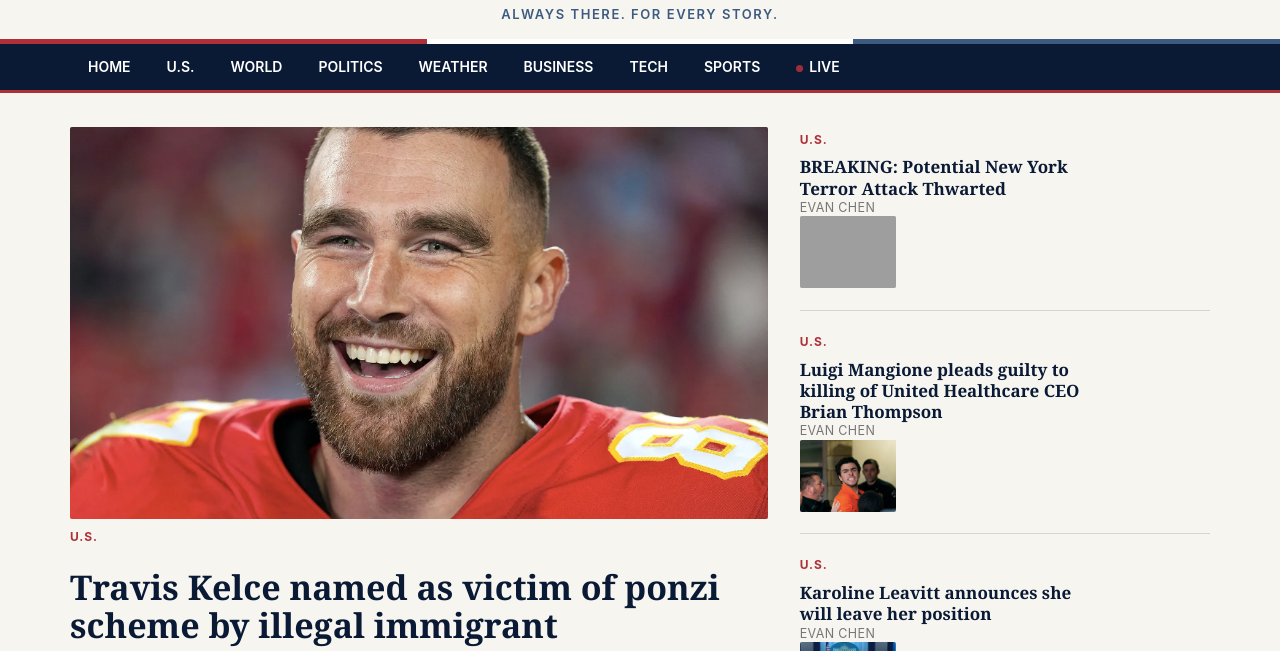
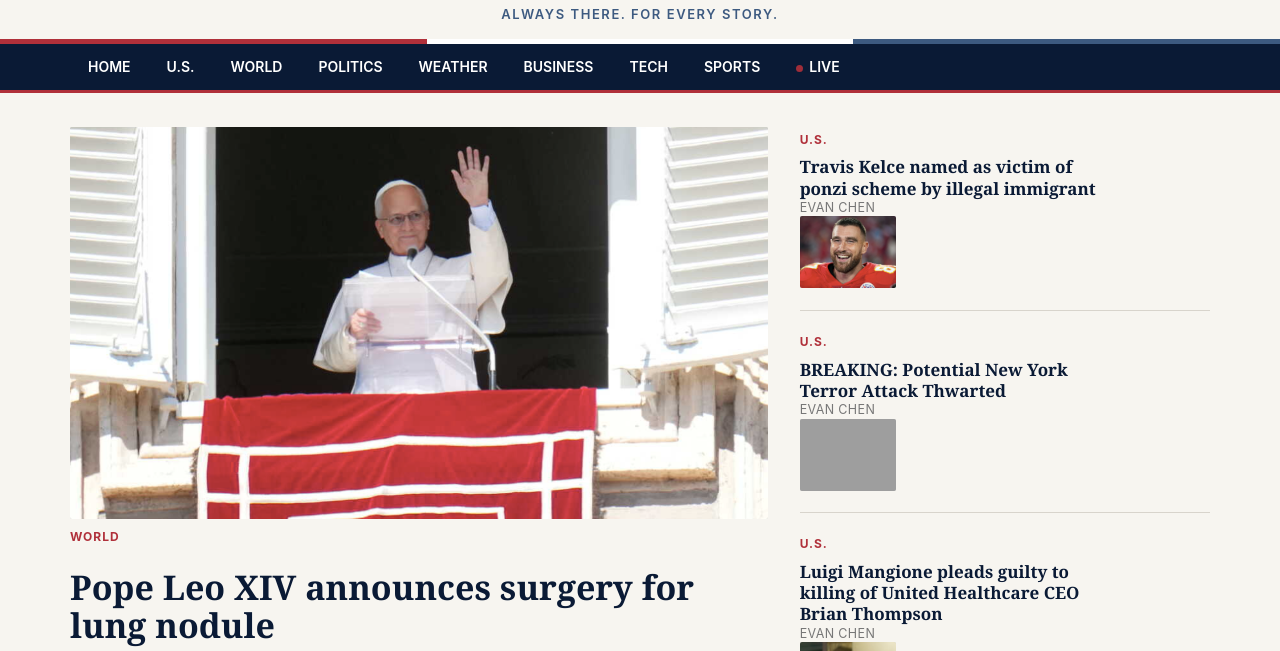
Before and after one commit to evantc2010-a11y/evantc2010-ally-Articles-of-America, an Eleventy site: page index.njk in a window 1280 px wide. Shown: the part 136-787 px from the top of the page. Built offline with nearby package versions, Linux system fonts and the light colour scheme; Eleventy itself is replaced by a stand-in of ours; files that its build step writes are made by us from their sources; grey boxes are pictures that could not be loaded.

Commit message:
Update index.njk

```diff
--- a/index.njk
+++ b/index.njk
@@ -145,6 +145,15 @@ const BASE = '/evantc2010-ally-Articles-of-America';
 const CATEGORIES = ['U.S.', 'World', 'Politics', 'Weather', 'Business', 'Tech', 'Sports'];
 
 const articles = [
+ {
+    "title": "Pope Leo XIV announces surgery for lung nodule",
+    "category": "World",
+    "author": "Evan Chen",
+    "image": "/evantc2010-ally-Articles-of-America/images/screen-shot-2026-10-11-at-12.40.07-pm.png",
+    "summary": "It is not known if the nodule is cancerous",
+    "url": "/evantc2010-ally-Articles-of-America/articles/pope-leo-xiv-announces-surgery-for-lung-nodule/",
+    "date": "2026-10-11"
+  },
   {
     "title": "Travis Kelce named as victim of ponzi scheme by illegal immigrant",
     "category": "U.S.",
```
